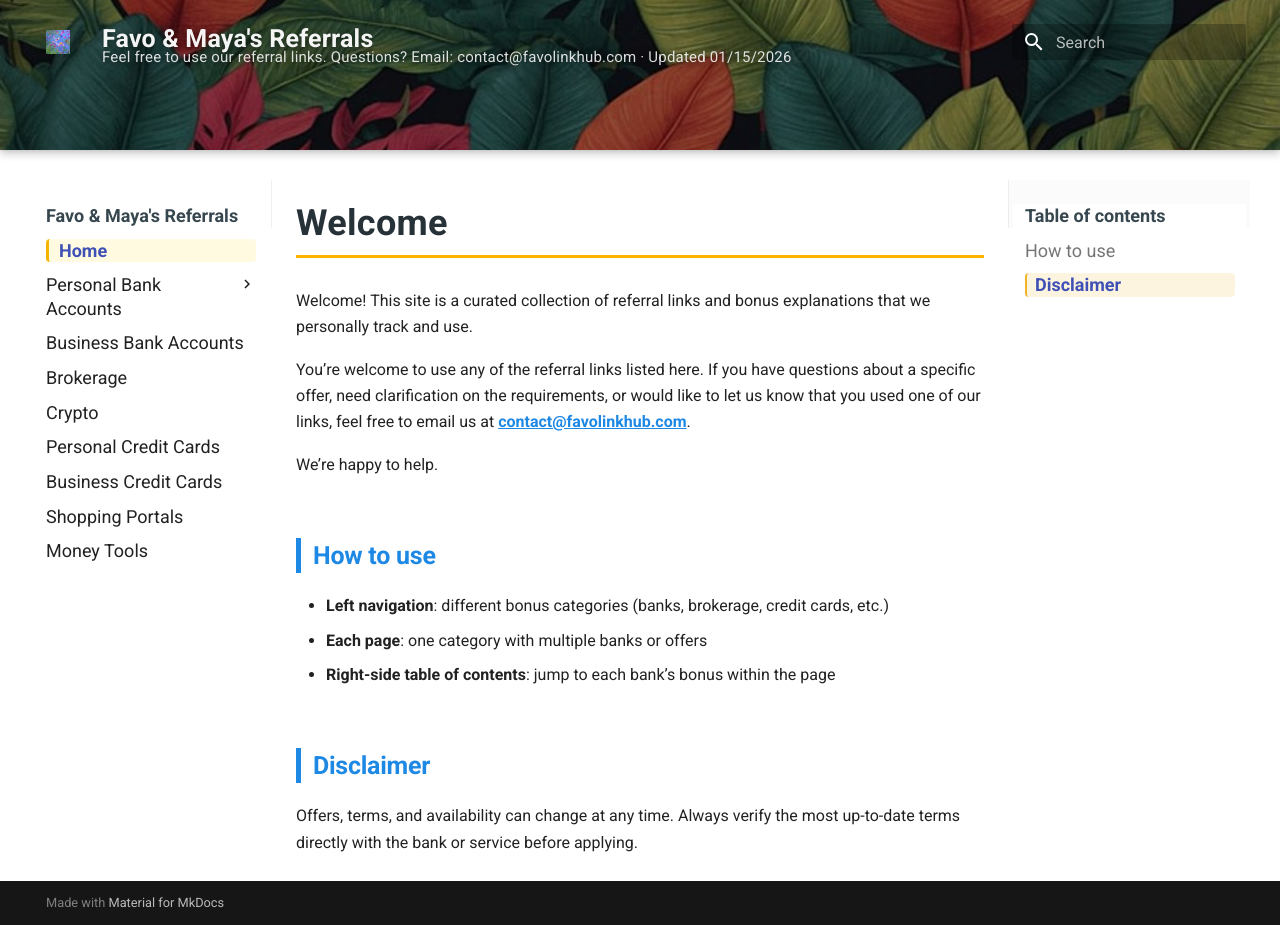
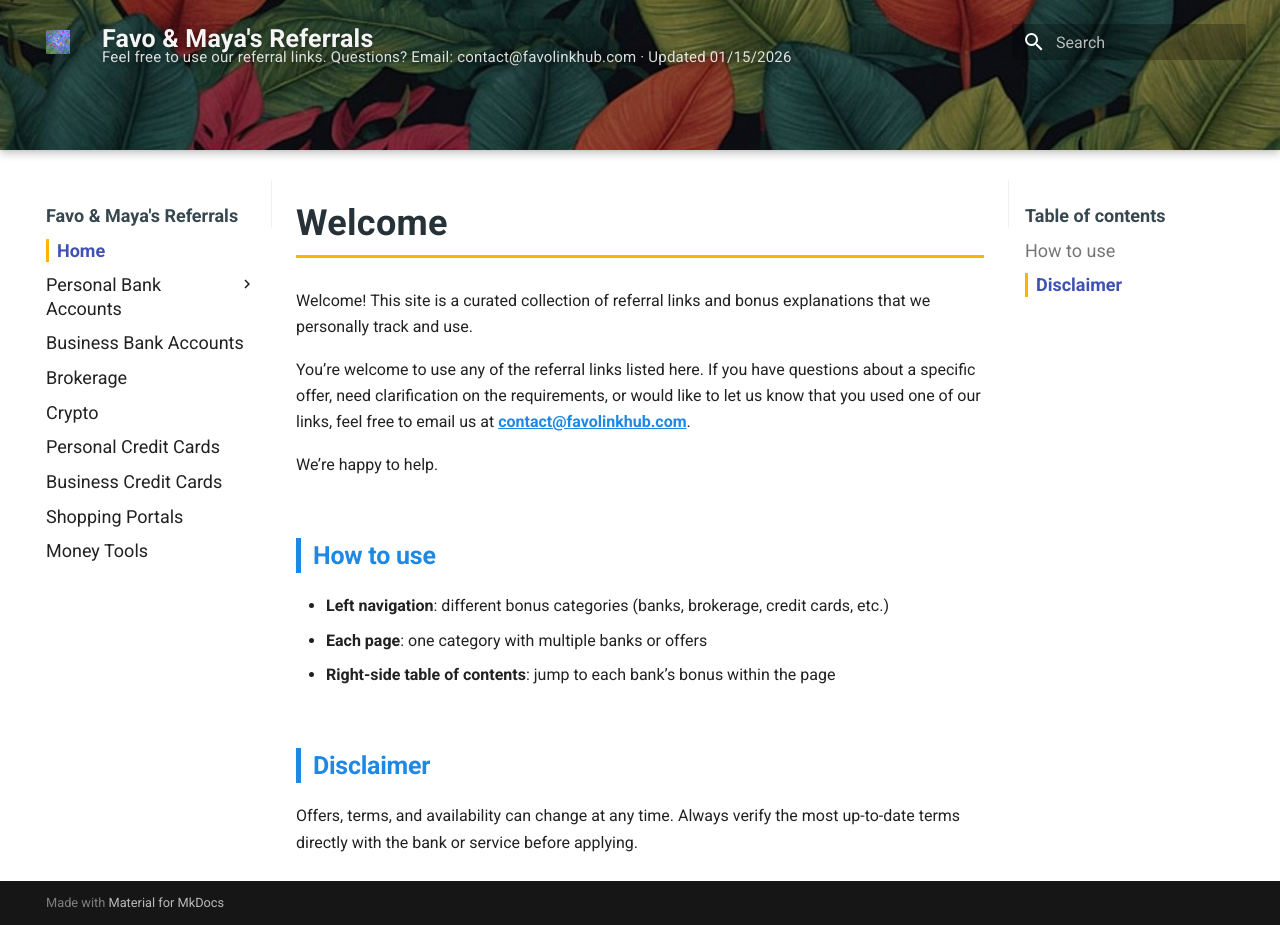
Before and after one commit to whispersofzephyr/favolinkhub-site, an MkDocs documentation site: the page built from docs/index.md, in a window 1280 px wide and 925 px high. Built offline with MkDocs 1.6.1 and Material for MkDocs 9.7.7, drawn with Linux system fonts in a browser that asks for light colours.

Commit message:
Update extra.css

```diff
--- a/docs/stylesheets/extra.css
+++ b/docs/stylesheets/extra.css
@@ -333,32 +333,3 @@ html {
 
 
 }
-
-/* ① 右侧 TOC 当前激活项高亮 */
-.md-nav__item--active > .md-nav__link {
-  background-color: rgba(255, 215, 0, 0.12);
-  border-left: 3px solid #f4b400;
-  padding-left: 10px;
-  font-weight: 600;
-  border-radius: 4px;
-}
-
-/* ② 右侧 TOC 整体加极浅背景 */
-.md-sidebar--secondary {
-  background-color: rgba(0, 0, 0, 0.015);
-}
-
-/* ③ hover 状态（可选，但建议） */
-.md-nav__link:hover {
-  background-color: rgba(0, 0, 0, 0.04);
-  border-radius: 4px;
-}
-
-/* 右侧 Table of contents 当前条目的高亮样式 */
-.md-nav--secondary .md-nav__item--active > .md-nav__link,
-.md-nav--secondary .md-nav__link--active {
-  background-color: rgba(240, 180, 40, 0.15);  /* 很浅的一点金色底 */
-  border-left: 2px solid #f0b429;              /* 和你标题一样的金色竖线 */
-  padding-left: 0.4rem;                        /* 文字往里缩一点，配合竖线 */
-  border-radius: 4px;
-}
```
